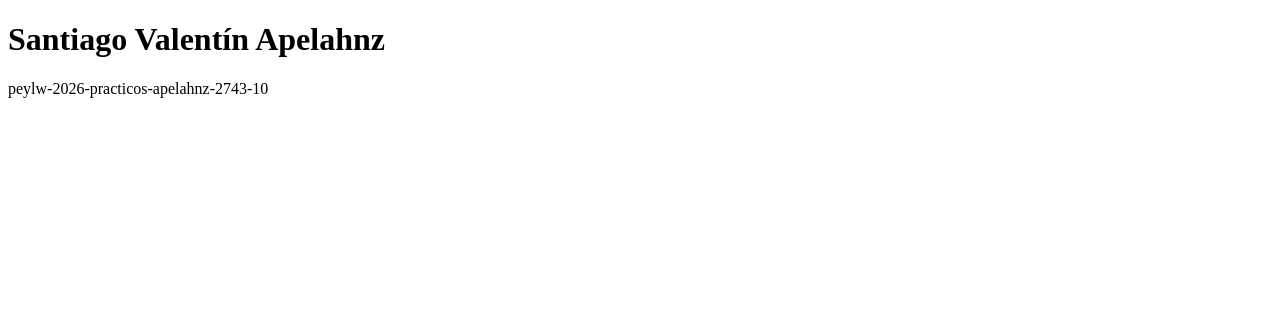
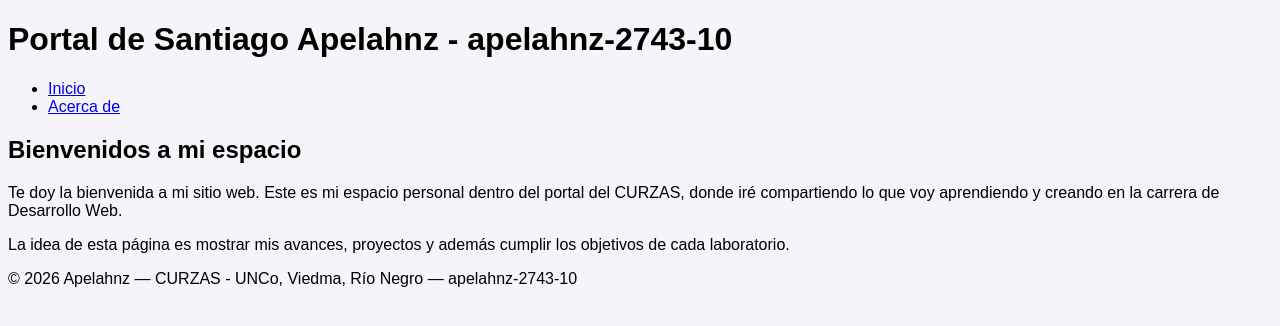
Before and after one commit to officialsantos/peylw-2026-practicos-apelahnz-2743-10, a plain HTML site: page index.html in a window 1280 px wide. Drawn offline with Linux system fonts and the light colour scheme.

Commit message:
TP2: Estructuras HTML y vinculacion de estilos

```diff
--- a/index.html
+++ b/index.html
@@ -1,12 +1,32 @@
 <!DOCTYPE html>
-<html lang="en">
+<html lang="es">
 <head>
     <meta charset="UTF-8" lang="es">
     <meta name="viewport" content="width=device-width, initial-scale=1.0">
-    <meta http-equiv="X-UA-Compatible" content="ie=edge">
+    <link rel="stylesheet" href="styles.css">
+    <title>Título de Mi Portal</title>
 </head>
 <body>
-    <h1>Santiago Valentín Apelahnz</h1>
-    <p>peylw-2026-practicos-apelahnz-2743-10</p>
-</body>
+    <!-- TOKEN-ALUMNO: apelahnz-2743-10 -->
+    <header>
+        <h1>Portal de Santiago Apelahnz - apelahnz-2743-10</h1>
+    </header>
+
+    <nav>
+        <ul>
+            <li><a href="index.html">Inicio</a></li>
+            <li><a href="acercade.html">Acerca de</a></li>
+        </ul>
+    </nav>
+
+    <main>
+        <section>
+            <h2>Bienvenidos a mi espacio</h2>
+            <p>Te doy la bienvenida a mi sitio web. Este es mi espacio personal dentro del portal del CURZAS,
+                donde iré compartiendo lo que voy aprendiendo y creando en la carrera de Desarrollo Web.</p>
+            <p>La idea de esta página es mostrar mis avances, proyectos y además cumplir los objetivos de cada laboratorio.</p>
+        </section>
+    </main>
+    <footer>© 2026 Apelahnz — CURZAS - UNCo, Viedma, Río Negro — apelahnz-2743-10</footer>
+    </body>
 </html>
--- /dev/null
+++ b/styles.css
@@ -0,0 +1,4 @@
+body {
+    font-family: sans-serif;
+    background-color: #f4f4f9;
+}
```
Also changed, not shown: acercade.html (added, +52 -0 lines), capturas/mi_img.jpg (added), 2 other files.
